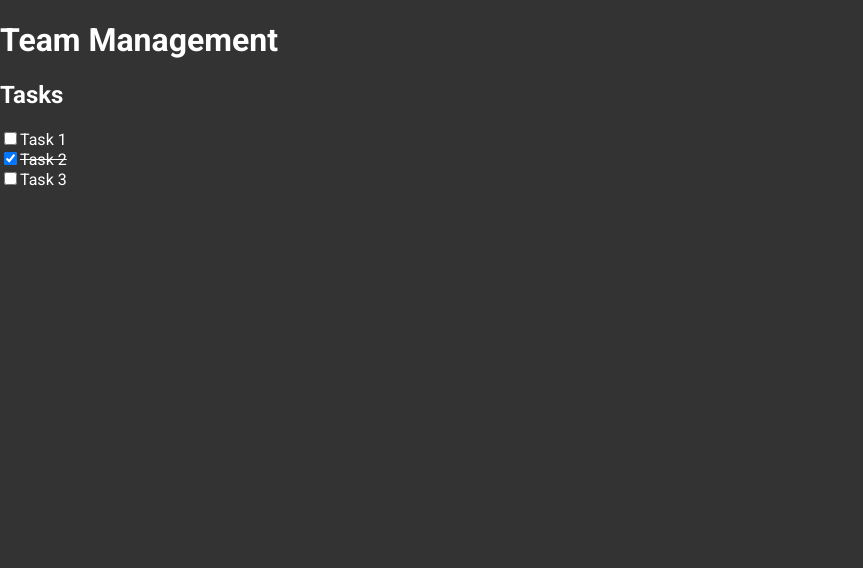
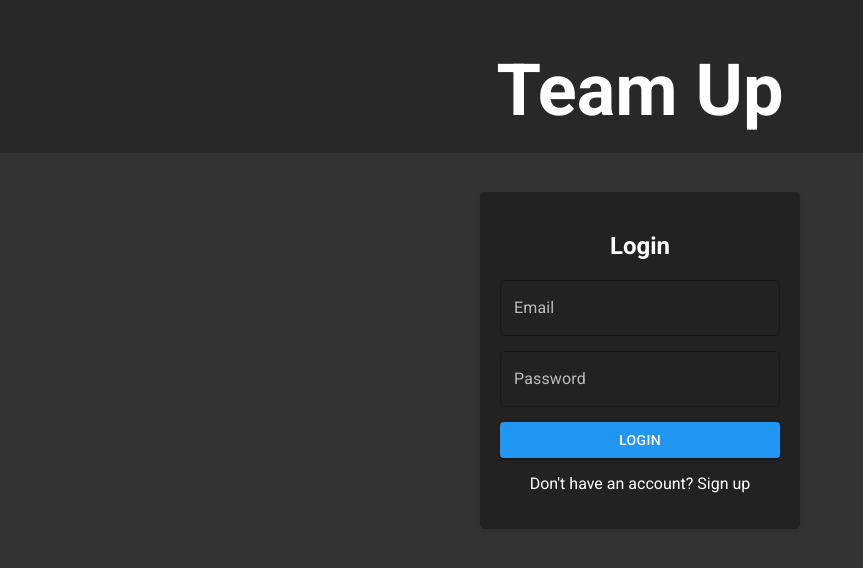
Before and after one commit to AnimeshAgarwal28/team-up-app, a React (Create React App) app: page / in a window 1280 px wide. Shown: the top 568 px of the page, without its empty margins (0-863 px from the left). Built offline with nearby package versions, Linux system fonts and the light colour scheme; the HTML template or start-up script is replaced by a standard one.

Commit message:
Firebase Authentication setup completed

```diff
--- a/package.json
+++ b/package.json
@@ -5,10 +5,11 @@
   "dependencies": {
     "@emotion/react": "^11.11.1",
     "@emotion/styled": "^11.11.0",
-    "@mui/material": "^5.13.5",
+    "@mui/material": "^5.13.7",
     "@testing-library/jest-dom": "^5.16.5",
     "@testing-library/react": "^13.4.0",
     "@testing-library/user-event": "^13.5.0",
+    "firebase": "^10.0.0",
     "react": "^18.2.0",
     "react-dom": "^18.2.0",
     "react-scripts": "5.0.1",
--- a/src/App.js
+++ b/src/App.js
@@ -1,11 +1,21 @@
-import React from 'react';
+import React, { useState } from 'react';
 import LoginPage from './pages/Login/LoginPage';
 import TaskPage from './pages/Taks/TaskPage';
 
 const App = () => {
+  const [loggedIn, setLoggedIn] = useState(false);
+
+  const handleLogin = () => {
+    setLoggedIn(true);
+  };
+
+  const handleLogout = () => {
+    setLoggedIn(false); // Update the loggedIn state to false
+  };
+
   return (
     <div className="app">
-      <TaskPage />
+      {loggedIn ? <TaskPage onLogout={handleLogout} /> : <LoginPage onLogin={handleLogin} />}
     </div>
   );
 };
--- a/src/pages/Login/LoginPage.js
+++ b/src/pages/Login/LoginPage.js
@@ -1,4 +1,6 @@
 import React, { useState } from "react";
+import { initializeApp } from "firebase/app";
+import { getAuth, signInWithEmailAndPassword, createUserWithEmailAndPassword } from "firebase/auth";
 import {
   TextField,
   Button,
@@ -9,12 +11,26 @@ import {
   RadioGroup,
   FormControlLabel,
   Radio,
+  Snackbar
 } from "@mui/material";
 import blue from "@mui/material/colors/blue";
 import grey from "@mui/material/colors/grey";
 import "./LoginPage.css";
 
-const LoginPage = () => {
+const firebaseConfig = {
+  apiKey: "AIzaSyCKz5D_mXFpOx4bCC1GZy5TZW7y3cijXBM",
+  authDomain: "team-up-7494c.firebaseapp.com",
+  projectId: "team-up-7494c",
+  storageBucket: "team-up-7494c.appspot.com",
+  messagingSenderId: "282247578056",
+  appId: "1:282247578056:web:6eb7c6f3185e505e9fc0fd",
+  measurementId: "G-T02RPYKCVB"
+};
+
+const app = initializeApp(firebaseConfig);
+const auth = getAuth(app);
+
+const LoginPage = ({onLogin}) => {
   const [activeSection, setActiveSection] = useState("login");
   const handleToggleSection = () => {
     setActiveSection(activeSection === "login" ? "signup" : "login");
@@ -72,16 +88,50 @@ const LoginPage = () => {
     const value = e.target.value;
     setCustomGender(value);
   };
+  const [showNotification, setShowNotification] = useState(false);
+  const [notificationMessage, setNotificationMessage] = useState("");
 
   const handleLogin = () => {
-    // TODO: Implement login functionality
-    console.log("Login clicked");
+    signInWithEmailAndPassword(auth, loginEmail, loginPassword)
+      .then((userCredential) => {
+        // Login successful, do something with the user
+        onLogin();
+        const user = userCredential.user;
+        console.log("Login successful:", user);
+      })
+      .catch((error) => {
+        // Handle errors during login
+        const errorCode = error.code;
+        const errorMessage = error.message;
+
+        if (errorCode === "auth/wrong-password") {
+          // Set the notification message and show the notification
+          setNotificationMessage("Incorrect password");
+          setShowNotification(true);
+        } else {
+          // Handle other errors
+          console.log("Login error:", errorCode, errorMessage);
+        }
+      });
   };
 
+
+
   const handleSignup = () => {
-    // TODO: Implement signup functionality
-    console.log("Signup clicked");
+    createUserWithEmailAndPassword(auth, signupEmail, signupPassword)
+      .then((userCredential) => {
+        // Signup successful, do something with the user
+        const user = userCredential.user;
+        console.log("Signup successful:", user);
+      })
+      .catch((error) => {
+        // Handle errors during signup
+        const errorCode = error.code;
+        const errorMessage = error.message;
+        console.log("Signup error:", errorCode, errorMessage);
+      });
   };
+
 
   const theme = createTheme({
     palette: {
@@ -95,7 +145,6 @@ const LoginPage = () => {
       },
     },
   });
-
   return (
     <ThemeProvider theme={theme}>
       <div className="login-page">
@@ -183,7 +232,7 @@ const LoginPage = () => {
               value={dateOfBirth}
               onChange={handleDateOfBirthChange}
               fullWidth
-              className="input-field"
+             className="input-field"
               InputLabelProps={{
                 shrink: true,
               }}
@@ -243,6 +292,12 @@ const LoginPage = () => {
             </p>
           </div>
         </div>
+        <Snackbar
+          open={showNotification}
+          autoHideDuration={4000}
+          onClose={() => setShowNotification(false)}
+          message={notificationMessage}
+        />
       </div>
     </ThemeProvider>
   );
--- a/src/pages/Taks/TaskPage.js
+++ b/src/pages/Taks/TaskPage.js
@@ -1,6 +1,6 @@
 import React, { useState } from "react";
 
-const TeamManagementPage = () => {
+const TeamManagementPage = ({ onLogout }) => {
   const [tasks, setTasks] = useState([
     { id: 1, title: "Task 1", completed: false },
     { id: 2, title: "Task 2", completed: true },
@@ -13,6 +13,11 @@ const TeamManagementPage = () => {
         task.id === taskId ? { ...task, completed: !task.completed } : task
       )
     );
+  };
+
+  const handleLogout = () => {
+    // Call the onLogout function passed from the App component
+    onLogout();
   };
 
   return (
@@ -29,6 +34,7 @@ const TeamManagementPage = () => {
           <span style={{ textDecoration: task.completed ? "line-through" : "none" }}>{task.title}</span>
         </div>
       ))}
+      <button onClick={handleLogout}>Logout</button> {/* Add logout button */}
     </div>
   );
 };
```
Also changed, not shown: 1 other file (tests, documents, lock files or other folders).
